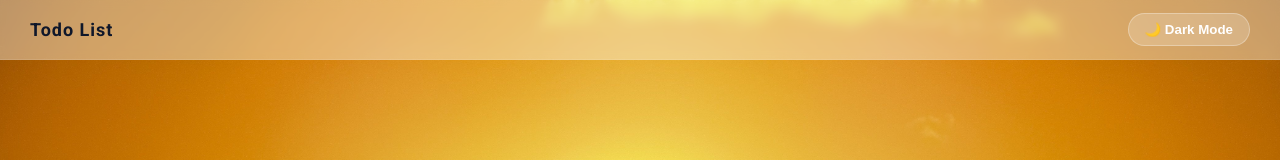
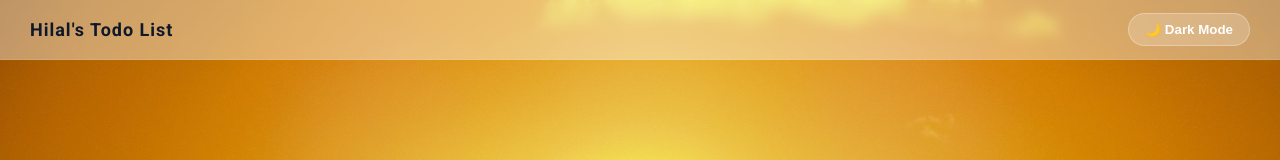
Before and after one commit to hilozdemir/to_do_react, a React (Create React App) app: page / in a window 1280 px wide. Shown: the top 160 px of the page. Built offline with nearby package versions, Linux system fonts and the light colour scheme.

Commit message:
initial components

```diff
--- a/src/App.js
+++ b/src/App.js
@@ -1,16 +1,11 @@
+import React from 'react';
+import Header from './components/header';
+import Button from './components/buttons/button';
+
 function TodoList() {
   return (
     <>
-      <div className="background-container" aria-hidden="true">
-        <div className="stars"></div>
-        <div className="twinkling"></div>
-        <div className="clouds"></div>
-      </div>
-
-      <nav className="navbar">
-        <div className="nav-logo">Todo List</div>
-        <button id="themeButton" type="button">🌙 Dark Mode</button>
-      </nav>
+      <Header title="Hilal's Todo List" />
 
       <main className="container">
         <h1>Daily Tasks</h1>
@@ -25,12 +20,12 @@ function TodoList() {
             <option value="3">🔴 High</option>
           </select>
 
-          <button id="addButton" type="button">Add</button>
+          <Button id="addButton" type="button" label="Add" />
         </div>
 
         <ul id="todoList"></ul>
 
-        <button id="clearButton" type="button">Clear All</button>
+        <Button id="clearButton" type="button" label="Clear All" />
       </main>
     </>
   );
--- /dev/null
+++ b/src/components/buttons/button.js
@@ -0,0 +1,26 @@
+/**
+ *
+ * Button.js
+ *
+ * Renders a button element
+ */
+
+import React from 'react';
+import PropTypes from 'prop-types';
+
+function Button(props) {
+  return <button className={props.className} id={props.id} onClick={props.onClick} type={props.type || 'button'}>
+    {props.label}
+  </button>;
+}
+
+// We require the use of onClick and label, only enforced by react in dev mode
+Button.propTypes = {
+  onClick: PropTypes.func,
+  label: PropTypes.string,
+  className: PropTypes.string,
+  type: PropTypes.string,
+  id: PropTypes.string,
+};
+
+export default Button;
--- /dev/null
+++ b/src/components/header.js
@@ -0,0 +1,27 @@
+import React from 'react';
+import PropTypes from 'prop-types';
+
+
+
+function Header(props) {
+  return (
+    <header>
+      <div className="background-container" aria-hidden="true">
+        <div className="stars"></div>
+        <div className="twinkling"></div>
+        <div className="clouds"></div>
+      </div>
+
+      <nav className="navbar">
+        <div className="nav-logo">{props.title}</div>
+        <button id="themeButton" type="button">🌙 Dark Mode</button>
+      </nav>
+    </header>
+  );
+}
+
+Header.propTypes = {
+  title: PropTypes.string,
+};
+
+export default Header;
```
Also changed, not shown: 1 other file (tests, documents, lock files or other folders).
